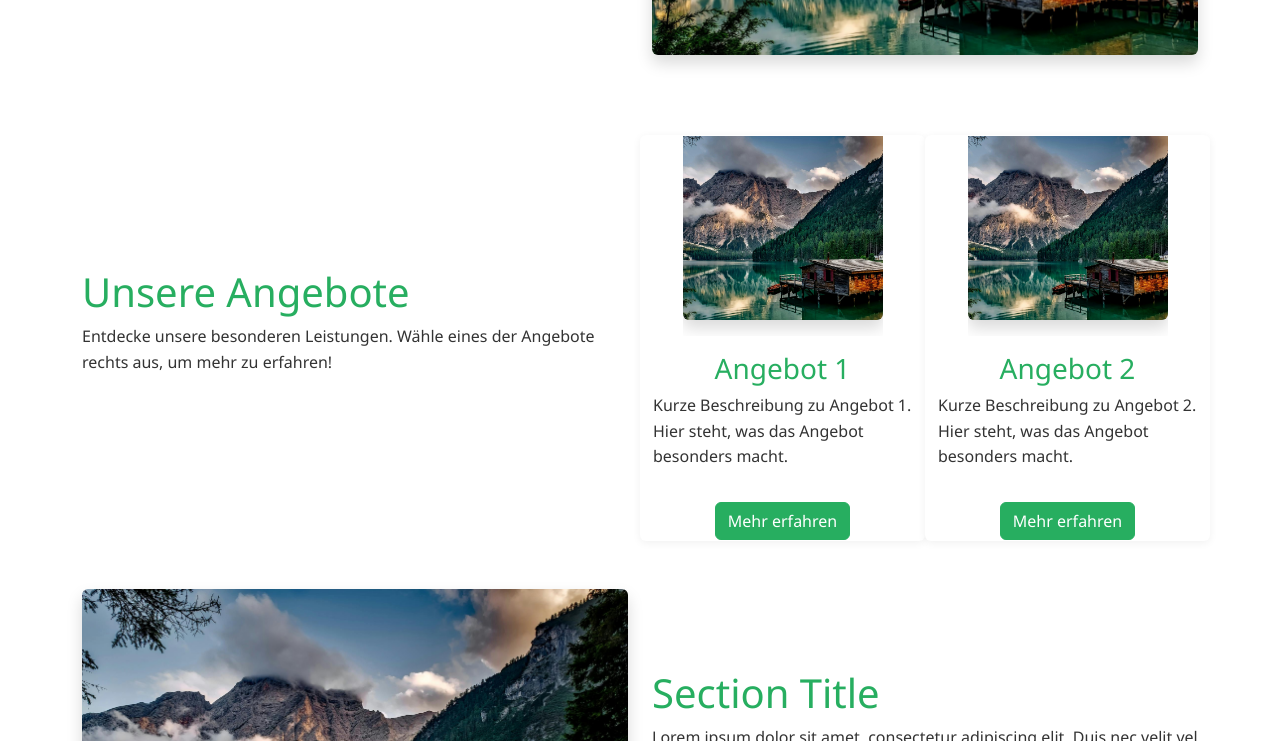
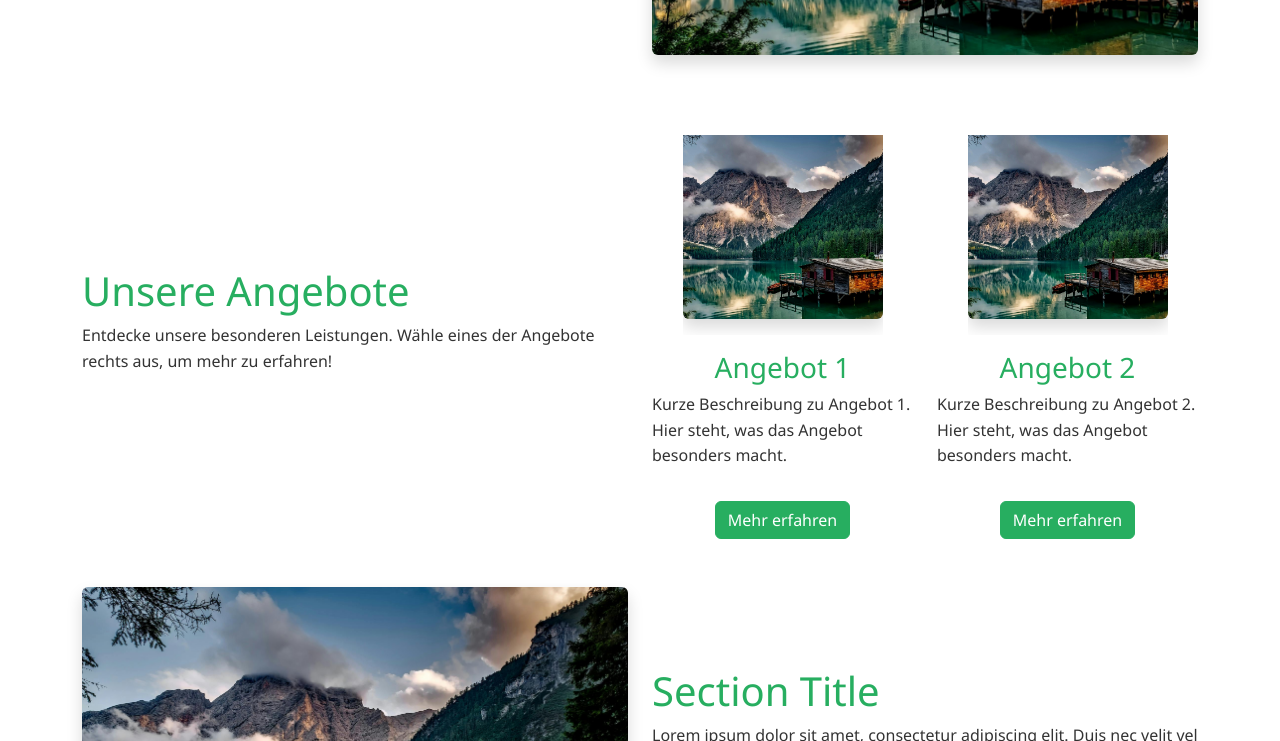
Before and after one commit to Antonio2410/Git2, a plain HTML site: page index.html in a window 1280 px wide. Shown: the part 564-1305 px from the top of the page. Drawn offline with nearby package versions, Linux system fonts and the light colour scheme.

Commit message:
css change

```diff
--- a/css/style.css
+++ b/css/style.css
@@ -275,17 +275,3 @@ footer .list-unstyled a:hover {
   filter: brightness(0.8);
   /* Das Bild selbst wird per JS getauscht */
 }
-
-/* Angebots-Box Hover-Effekt */
-.offer-box {
-  background: #fff;
-  border-radius: var(--border-radius);
-  box-shadow: 0 2px 8px rgba(0,0,0,0.06);
-  transition: box-shadow 0.3s, transform 0.3s, border 0.3s;
-  border: 1px solid transparent;
-}
-
-.offer-box:hover {
-  transform: translateY(-6px) scale(1.03);
-  z-index: 2;
-}
```
